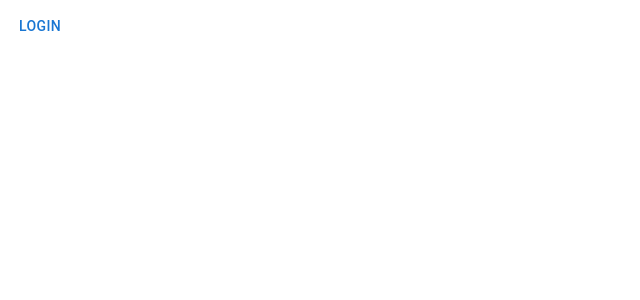
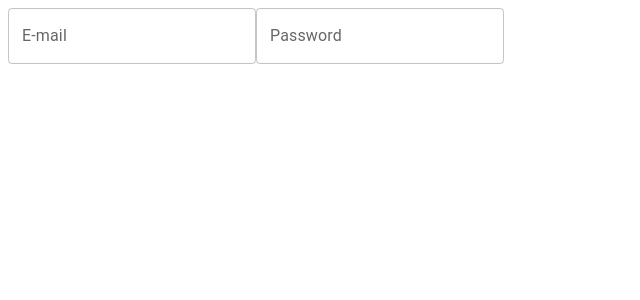
Before and after one commit to Arslanoov/blog-admin-pwa, a React (Create React App) app in the folder app/: page /auth/login in a window 1280 px wide. Shown: the top 300 px of the page, without its empty margins (0-640 px from the left). Built offline with nearby package versions, Linux system fonts and the light colour scheme.

Commit message:
feat(auth): Added test auth page

```diff
--- /dev/null
+++ b/app/src/ui/layouts/AuthLayout.tsx
@@ -0,0 +1,11 @@
+import React from "react"
+
+const AuthLayout: React.FC = ({ children }) => {
+  return (
+    <div>
+      {children}
+    </div>
+  )
+}
+
+export default AuthLayout
--- a/app/src/ui/pages/Auth/Login/Login.tsx
+++ b/app/src/ui/pages/Auth/Login/Login.tsx
@@ -1,12 +1,25 @@
 import React from "react"
 
-import Button from "@mui/material/Button"
+import Box from "@mui/material/Box"
+import TextField from "@mui/material/TextField"
+
+import AuthLayout from "../../../layouts/AuthLayout"
 
 const Login: React.FC = () => {
   return (
-    <Button>
-      Login
-    </Button>
+    <AuthLayout>
+      <Box component="form">
+        <TextField
+          label="E-mail"
+          type="email"
+        />
+
+        <TextField
+          label="Password"
+          type="password"
+        />
+      </Box>
+    </AuthLayout>
   )
 }
 
```
